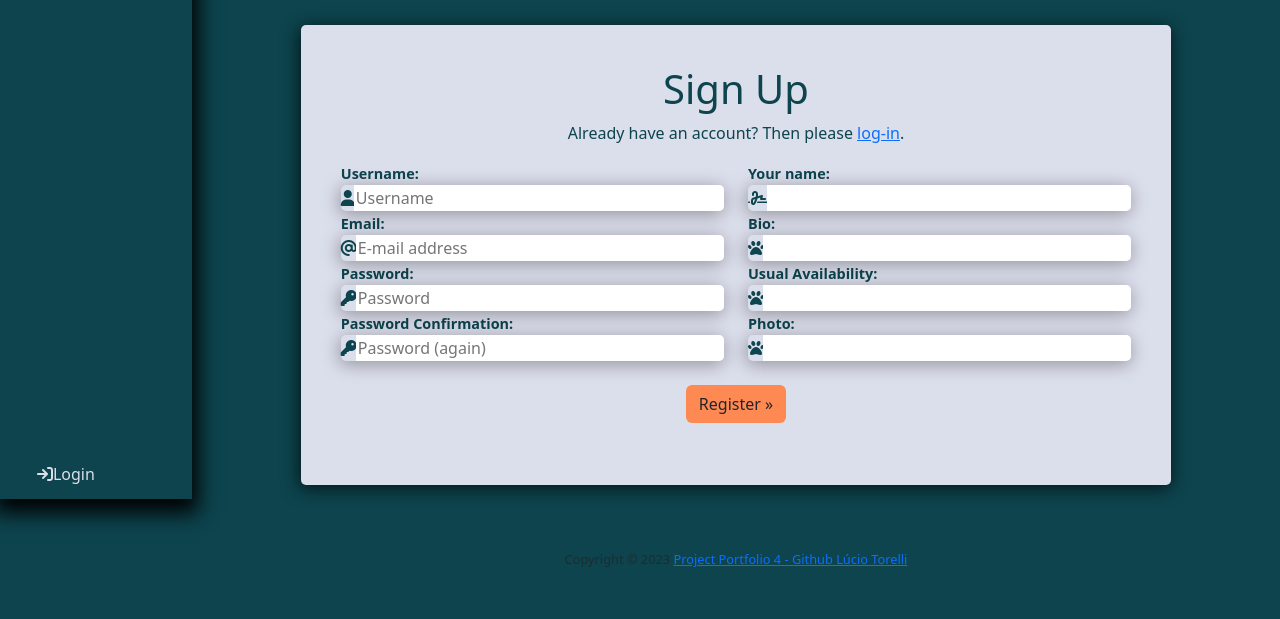
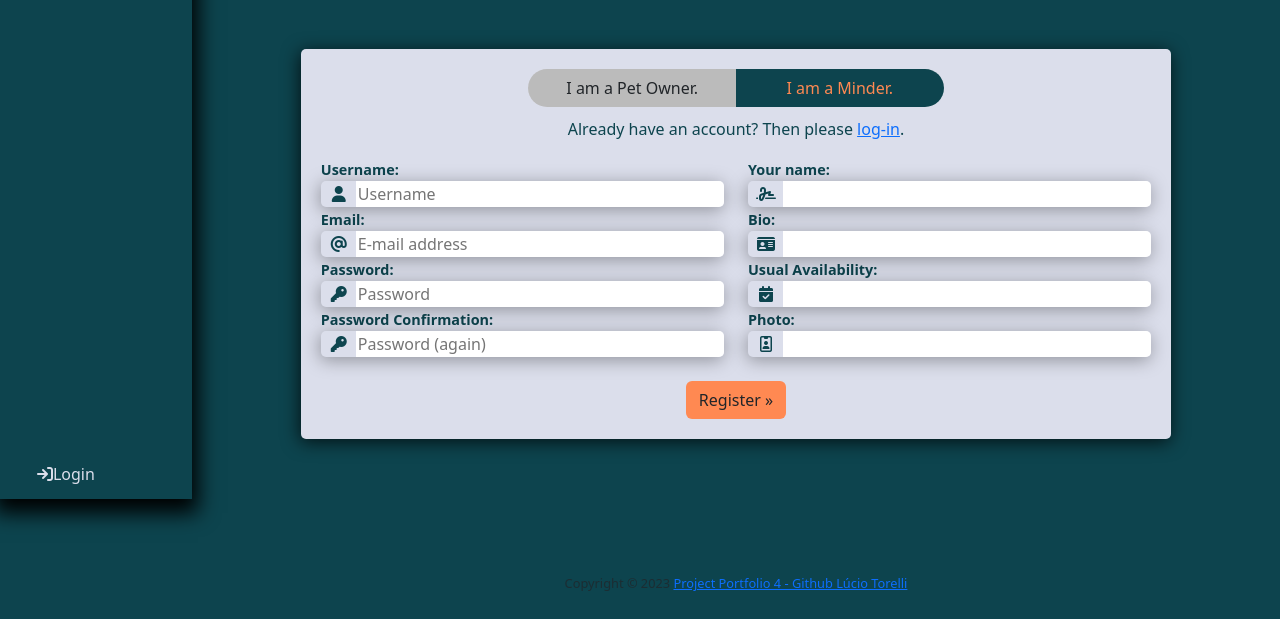
Before and after one commit to luciotorelli/minding-paws, a Django app: page /minder-signup/ in a window 1280 px wide. Shown: the part 301-920 px from the top of the page. Before the commit the page ends 868 px from the top, so only its background shows below. Run offline with Django 3.2, Linux system fonts and the light colour scheme; some libraries are stand-ins or nearby versions.

Commit message:
Add sign-up form selection on forms
+ Fix styling on bigger screens and form icon margin.

```diff
--- a/static/css/style.css
+++ b/static/css/style.css
@@ -105,9 +105,11 @@
     color: #0D444E;
     background-color: #DBDEEB;
     border-radius: 5px;
-
+    display: flex;
+    flex-direction: column;
     width: 80%;
-    padding: 40px;
+    height: 100%;
+    padding: 20px;
     margin: 50px auto;
 
     -webkit-box-shadow: -1px 3px 18px 0px rgba(0, 0, 0, 0.75);
@@ -130,7 +132,7 @@
     background-color: #ff8952;
 }
 
-.errorlist{
+.errorlist {
     margin-bottom: 0 !important;
     box-shadow: #0D444E;
     margin: 0;
@@ -163,9 +165,9 @@
     border-right: 1px solid rgba(0, 0, 0, 0.2);
 }
 
-.input-group svg {
+.input-group i {
     color: #0D444E;
-    padding: 0 10px !important;
+    margin: 0 8px;
 }
 
 .input-group input {
@@ -175,8 +177,41 @@
     min-width: 100px;
 }
 
-.sign-up-btn {
+.sign-up-choice {
+    display: flex;
+    align-self: center;
+    justify-content: center;
+    width: 100%;
+    background-color: #eaeaea;
+    border-radius: 50px;
+    margin-bottom: 10px;
+    text-align: center;
+    text-decoration: none;
+}
 
+.sign-up-choice a {
+    display: flex;
+    align-items: center;
+    justify-content: center;
+    width: 100%;
+    text-decoration: none !important;
+}
+
+.sign-up-choice-non-active {
+    background-color: rgba(0, 0, 0, 0.2);
+}
+
+.sign-up-choice-active {
+    background-color: #0D444E;
+    color: #ff8952;
+}
+
+.right-border {
+    border-radius: 0 50px 50px 0;
+}
+
+.left-border {
+    border-radius: 50px 0 0 50px;
 }
 
 
@@ -195,7 +230,15 @@
     margin-bottom: 65px !important;
 }
 
-/* -------------------- Screens above 1024px height - Desktop */
+/* -------------------- Screens above 768px width - Tablets */
+@media screen and (min-width: 768px) {
+
+    .sign-up-choice {
+        width: 70%;
+    }
+
+}
+/* -------------------- Screens above 1024px width - Desktop */
 @media screen and (min-width: 1024px) {
 
     .navbar {
@@ -242,13 +285,17 @@
         height: 23vh;
     }
 
+    .sign-up-choice {
+        width: 50%;
+    }
+
     footer {
         margin-bottom: 10px !important;
         padding-left: 15%;
     }
 }
 
-/* -------------------- Screens above 1440px height - Desktop */
+/* -------------------- Screens above 1440px width - Desktop */
 @media screen and (min-width: 1440px) {
     .navbar {
         width: 10%;
@@ -259,6 +306,15 @@
         padding-left: 10%;
     }
 
+    .signup-form {
+        width: 60% !important;
+        padding: 20px 30px !important;
+    }
+
+    .sign-up-choice {
+        width: 60%;
+    }
+
     footer {
         padding-left: 10%;
     }
--- a/templates/account/signup_minder.html
+++ b/templates/account/signup_minder.html
@@ -9,7 +9,17 @@
   enctype="multipart/form-data"
 >
   {% csrf_token %}
-  <h1>{% trans "Sign Up" %}</h1>
+
+  <div class="sign-up-choice">
+    <a href="{% url 'pet-owner-sign-up' %}" class="sign-up-choice-non-active left-border btn">
+      I am a Pet Owner.
+    </a>
+    <a href="{% url 'minder-sign-up' %}" class="sign-up-choice-active right-border btn">
+      I am a Minder.
+    </a>
+  </div>
+
+  <h1 hidden>Minder Sign-up</h1>
   <p>
     {% blocktrans %}Already have an account? Then please
     <a href="{{ login_url }}">log-in</a>.{% endblocktrans %}
@@ -24,7 +34,7 @@
         <label for="{{ form.username.id_for_label }}">Username:</label>
         <br />
         <div class="input-group">
-          <i class="fa fa-user" aria-hidden="true"></i>
+          <i class="fa fa-user fa-fw" aria-hidden="true"></i>
           {{ form.username }}
         </div>
         {% if form.username.errors %}
@@ -37,7 +47,7 @@
         <label for="{{ form.email.id_for_label }}">Email:</label>
         <br />
         <div class="input-group">
-          <i class="fa fa-at" aria-hidden="true"></i>
+          <i class="fa fa-at fa-fw" aria-hidden="true"></i>
           {{ form.email }}
         </div>
         {% if form.email.errors %}
@@ -50,7 +60,7 @@
         <label for="{{ form.password1.id_for_label }}">Password:</label>
         <br />
         <div class="input-group">
-          <i class="fa fa-key" aria-hidden="true"></i>
+          <i class="fa fa-key fa-fw" aria-hidden="true"></i>
           {{ form.password1 }}
         </div>
         {% if form.password1.errors %}
@@ -65,7 +75,7 @@
         >
         <br />
         <div class="input-group">
-          <i class="fa fa-key" aria-hidden="true"></i>
+          <i class="fa fa-key fa-fw" aria-hidden="true"></i>
           {{ form.password2 }}
         </div>
         {% if form.password2.errors %}
@@ -80,7 +90,7 @@
         <label for="{{ form.name.id_for_label }}">Your name:</label>
         <br />
         <div class="input-group">
-          <i class="fa fa-signature" aria-hidden="true"></i>
+          <i class="fa fa-signature fa-fw" aria-hidden="true"></i>
           {{ form.name }}
         </div>
         {% if form.name.errors %}
@@ -93,7 +103,7 @@
         <label for="{{ form.bio.id_for_label }}">Bio:</label>
         <br />
         <div class="input-group">
-          <i class="fa fa-paw" aria-hidden="true"></i>
+          <i class="fa fa-id-card fa-fw" aria-hidden="true"></i>
           {{ form.bio }}
         </div>
         {% if form.bio.errors %}
@@ -108,7 +118,7 @@
         >
         <br />
         <div class="input-group">
-          <i class="fa fa-paw" aria-hidden="true"></i>
+          <i class="fa fa-calendar-check fa-fw" aria-hidden="true"></i>
           {{ form.usual_availability }}
         </div>
         {% if form.usual_availability.errors %}
@@ -123,7 +133,7 @@
         >
         <br />
         <div class="input-group">
-          <i class="fa fa-paw" aria-hidden="true"></i>
+          <i class="fa fa-id-badge fa-fw" aria-hidden="true"></i>
           {{ form.photo }}
         </div>
         {% if form.photo.errors %}
--- a/templates/base.html
+++ b/templates/base.html
@@ -17,6 +17,9 @@
     <link rel="stylesheet" href="{% static 'css/style.css' %}">
 
     <!-- Load fontawesome css-->
+    FontAwesomeConfig = {
+        autoReplaceSvg: 'nest'
+    };
     <script src="https://kit.fontawesome.com/ab2b00d870.js" crossorigin="anonymous"></script>
 </head>
 
```
Also changed, not shown: templates/account/signup_pet_owner.html (+18 -8 lines).
